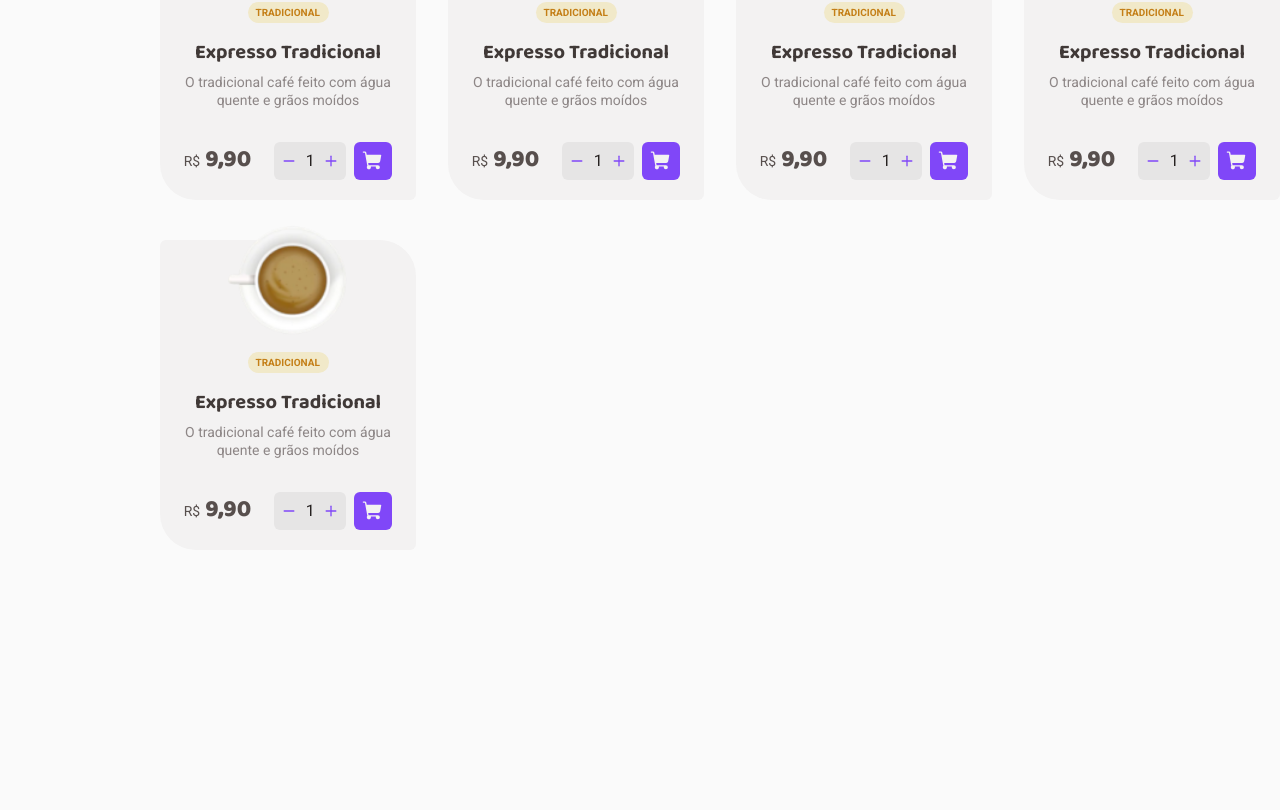
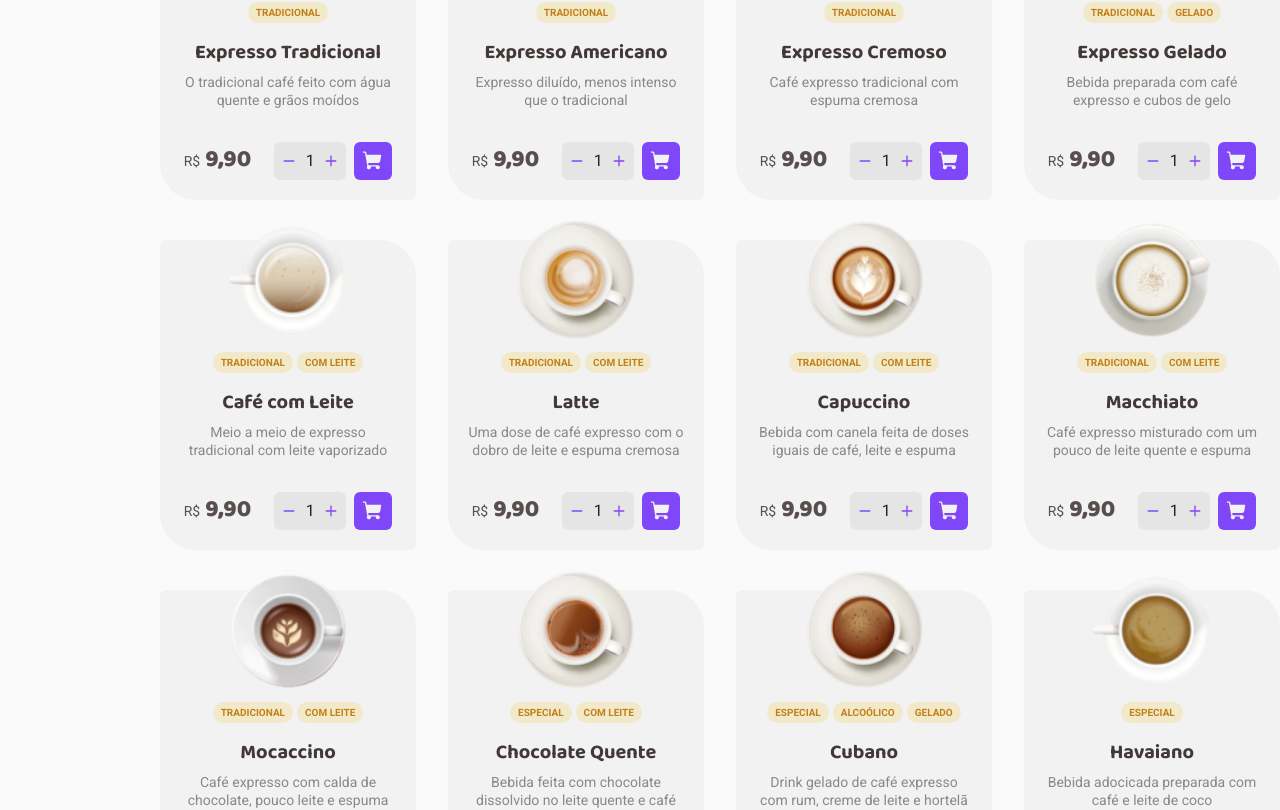
Before and after one commit to brenoq/coffeeShop, a React (Vite) app: page / in a window 1280 px wide. Shown: the part 911-1721 px from the top of the page. Before the commit the page ends 1461 px from the top, so only its background shows below. Built offline with nearby package versions, Linux system fonts and the light colour scheme.

Commit message:
Create file containing the list of coffees

```diff
--- /dev/null
+++ b/src/context/CartContext.tsx
@@ -0,0 +1,28 @@
+import { ReactNode, createContext, useState } from 'react'
+import { coffees } from '../data/Coffees'
+
+export interface Coffees {
+  id: number
+  tags: string[]
+  name: string
+  description: string
+  photo: string
+  price: number
+}
+
+interface CartContextType {
+  coffee: Coffees | undefined
+}
+
+export const CartContext = createContext({} as CartContextType)
+
+interface CartContextProviderProps {
+  children: ReactNode
+}
+
+export function CartContextProvider({ children }: CartContextProviderProps) {
+  const [coffee, setCoffee] = useState(coffees)
+  return (
+    <CartContext.Provider value={{ coffee }}>{children}</CartContext.Provider>
+  )
+}
--- /dev/null
+++ b/src/data/Coffees.ts
@@ -0,0 +1,118 @@
+export const coffees = [
+  {
+    id: 1,
+    tags: ['tradicional'],
+    name: 'Expresso Tradicional',
+    description: 'O tradicional café feito com água quente e grãos moídos',
+    photo: 'expresso',
+    price: 9.9,
+  },
+  {
+    id: 2,
+    tags: ['tradicional'],
+    name: 'Expresso Americano',
+    description: 'Expresso diluído, menos intenso que o tradicional',
+    photo: 'americano',
+    price: 9.9,
+  },
+  {
+    id: 3,
+    tags: ['tradicional'],
+    name: 'Expresso Cremoso',
+    description: 'Café expresso tradicional com espuma cremosa',
+    photo: 'expresso_cremoso',
+    price: 9.9,
+  },
+  {
+    id: 4,
+    tags: ['tradicional', 'gelado'],
+    name: 'Expresso Gelado',
+    description: 'Bebida preparada com café expresso e cubos de gelo',
+    photo: 'cafe_gelado',
+    price: 9.9,
+  },
+  {
+    id: 5,
+    tags: ['tradicional', 'com leite'],
+    name: 'Café com Leite',
+    description: 'Meio a meio de expresso tradicional com leite vaporizado',
+    photo: 'cafe_com_leite',
+    price: 9.9,
+  },
+  {
+    id: 6,
+    tags: ['tradicional', 'com leite'],
+    name: 'Latte',
+    description:
+      'Uma dose de café expresso com o dobro de leite e espuma cremosa',
+    photo: 'latte',
+    price: 9.9,
+  },
+  {
+    id: 7,
+    tags: ['tradicional', 'com leite'],
+    name: 'Capuccino',
+    description:
+      'Bebida com canela feita de doses iguais de café, leite e espuma',
+    photo: 'capuccino',
+    price: 9.9,
+  },
+  {
+    id: 8,
+    tags: ['tradicional', 'com leite'],
+    name: 'Macchiato',
+    description:
+      'Café expresso misturado com um pouco de leite quente e espuma',
+    photo: 'macchiato',
+    price: 9.9,
+  },
+  {
+    id: 9,
+    tags: ['tradicional', 'com leite'],
+    name: 'Mocaccino',
+    description: 'Café expresso com calda de chocolate, pouco leite e espuma',
+    photo: 'mochaccino',
+    price: 9.9,
+  },
+  {
+    id: 10,
+    tags: ['especial', 'com leite'],
+    name: 'Chocolate Quente',
+    description: 'Bebida feita com chocolate dissolvido no leite quente e café',
+    photo: 'chocolate_quente',
+    price: 9.9,
+  },
+  {
+    id: 11,
+    tags: ['especial', 'alcoólico', 'gelado'],
+    name: 'Cubano',
+    description:
+      'Drink gelado de café expresso com rum, creme de leite e hortelã',
+    photo: 'cubano',
+    price: 9.9,
+  },
+  {
+    id: 12,
+    tags: ['especial'],
+    name: 'Havaiano',
+    description: 'Bebida adocicada preparada com café e leite de coco',
+    photo: 'havaiano',
+    price: 9.9,
+  },
+  {
+    id: 13,
+    tags: ['especial'],
+    name: 'Árabe',
+    description: 'Bebida preparada com grãos de café árabe e especiarias',
+    photo: 'arabe',
+    price: 9.9,
+  },
+  {
+    id: 14,
+    tags: ['especial', 'alcoólico'],
+    name: 'Irlandês',
+    description: 'Bebida a base de café, uísque irlandês, açúcar e chantilly',
+    photo: 'irlandes',
+    price: 9.9,
+  },
+]
--- a/src/pages/Home/components/CoffeeForm/index.tsx
+++ b/src/pages/Home/components/CoffeeForm/index.tsx
@@ -1,24 +1,35 @@
 import { ShoppingCart } from 'phosphor-react'
 import { CoffeFormContainer } from './styles'
 import { InputNumber } from '../../../../components/InputNumber'
+import { Coffees } from '../../../../context/CartContext'
 
-interface CoffeeType {
-  type: string
-}
-
-export function CoffeeForm(props: CoffeeType) {
+export function CoffeeForm({
+  id,
+  tags,
+  name,
+  description,
+  photo,
+  price,
+}: Coffees) {
   return (
     <CoffeFormContainer>
-      <img src={`/src/assets/coffee/${props.type}.png`} alt={props.type} />
-      <p>Tradicional</p>
+      <img src={`/src/assets/coffee/${photo}.png`} alt={photo} />
+      <div className="tags">
+        {tags.map((tag) => (
+          <span key={id}>{tag}</span>
+        ))}
+      </div>
       <div className="description">
-        <p>Expresso Tradicional</p>
-        <span>O tradicional café feito com água quente e grãos moídos</span>
+        <p>{name}</p>
+        <span>{description}</span>
       </div>
       <div className="footer">
         <div className="value">
           <span>R$</span>
-          9,90
+          {price.toLocaleString('pt-br', {
+            style: 'decimal',
+            minimumFractionDigits: 2,
+          })}
         </div>
         <InputNumber size={3.8} />
         <button>
--- a/src/pages/Home/components/CoffeeForm/styles.ts
+++ b/src/pages/Home/components/CoffeeForm/styles.ts
@@ -17,11 +17,13 @@ export const CoffeFormContainer = styled.div`
     margin-top: -2rem;
   }
 
-  & > p {
+  .tags {
+    display: flex;
+    gap: 0.4rem;
+    margin-top: 1.2rem;
+    & > span {
       padding: 4px 8px;
-    margin-top: 1.2rem;
 
-    width: 81px;
       height: 21px;
 
       background: ${(props) => props.theme['yellow-light']};
@@ -34,6 +36,7 @@ export const CoffeFormContainer = styled.div`
       text-transform: uppercase;
 
       color: ${(props) => props.theme['yellow-dark']};
+    }
   }
 
   .description {
--- a/src/pages/Home/components/CoffeeList/index.tsx
+++ b/src/pages/Home/components/CoffeeList/index.tsx
@@ -1,16 +1,23 @@
 import { CoffeeForm } from '../CoffeeForm'
 import { CoffeListContainer } from './styles'
+import { coffees } from '../../../../data/Coffees'
 
 export function CoffeeList() {
   return (
     <CoffeListContainer>
       <h2>Nossos cafés</h2>
       <div className="cardList">
-        <CoffeeForm type="expresso" />
-        <CoffeeForm type="capuccino" />
-        <CoffeeForm type="americano" />
-        <CoffeeForm type="cubano" />
-        <CoffeeForm type="havaiano" />
+        {coffees.map((coffee) => (
+          <CoffeeForm
+            key={coffee.id}
+            id={coffee.id}
+            tags={coffee.tags}
+            name={coffee.name}
+            description={coffee.description}
+            photo={coffee.photo}
+            price={coffee.price}
+          />
+        ))}
       </div>
     </CoffeListContainer>
   )
```
Also changed, not shown: src/assets/coffee/cafe_com_leite.png (renamed from src/assets/coffee/cafe_ com_leite.png). Lines whose indentation alone changed are shown as unchanged.
